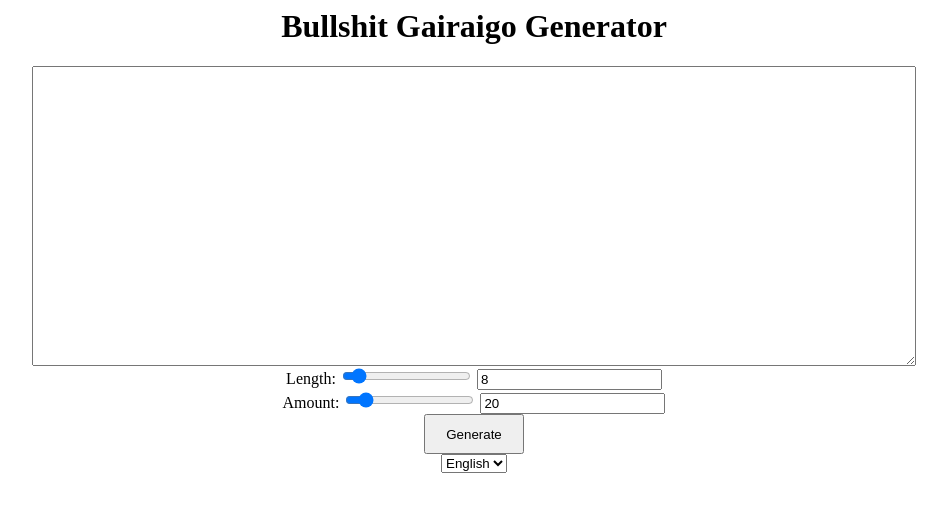
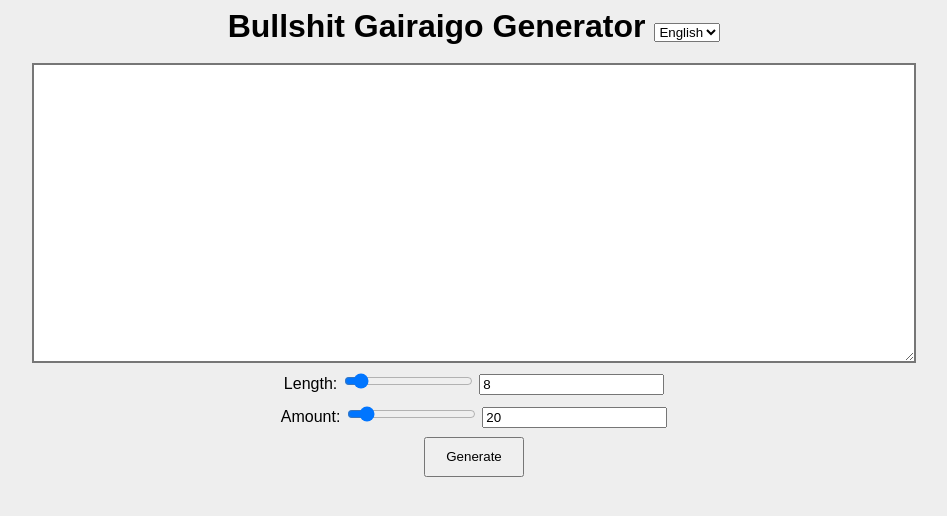
Before and after one commit to rizth/gairaigo-generator, a plain HTML site: page index.html in a window 1280 px wide. Shown: the whole page, without its empty margins (166-1113 px from the left). Drawn offline with nearby package versions, Linux system fonts and the light colour scheme.

Commit message:
Improve UI

```diff
--- a/index.html
+++ b/index.html
@@ -6,7 +6,12 @@
 </head>
 <body>
     <div id='app' v-cloak>
-        <h1>{{info.title[lang]}}</h1>
+        <h1>
+            {{info.title[lang]}}
+            <select v-model='lang'>
+                <option v-for='item in langList' v-bind:value='item.value'>{{item.name}}</option>
+            </select>
+        </h1>
         <textarea id='output' v-model='text' readonly></textarea>
         <div>
             {{info.length[lang]}}
@@ -21,11 +26,6 @@
         <div>
             <button id='gen' v-on:click='generate'>{{info.generate[lang]}}</button>
         </div>
-        <div>
-            <select v-model='lang'>
-                <option v-for='item in langList' v-bind:value='item.value'>{{item.name}}</option>
-            </select>
-        </div>
     </div>
 
     <script src="https://cdn.jsdelivr.net/npm/vue/dist/vue.js"></script>
--- a/style.css
+++ b/style.css
@@ -8,10 +8,17 @@ button {
 }
 
 body {
+    font-family: sans-serif;
     text-align: center;
+    background-color: #eeeeee;
+}
+
+#app > * {
+    margin-bottom: 1ch;
 }
 
 #output {
     height: 300px;
     width: 70%;
+    border-width: 2;
 }
```
